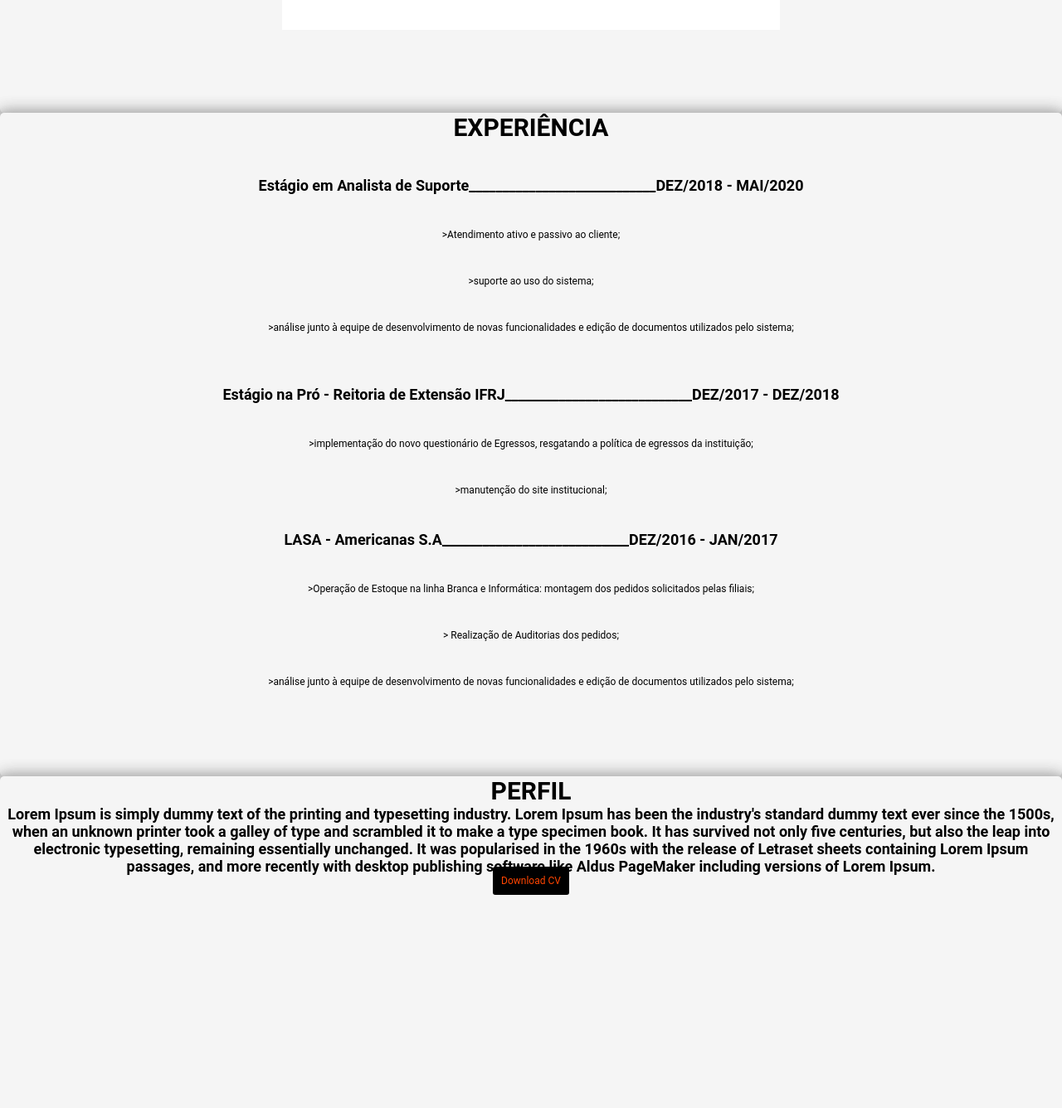
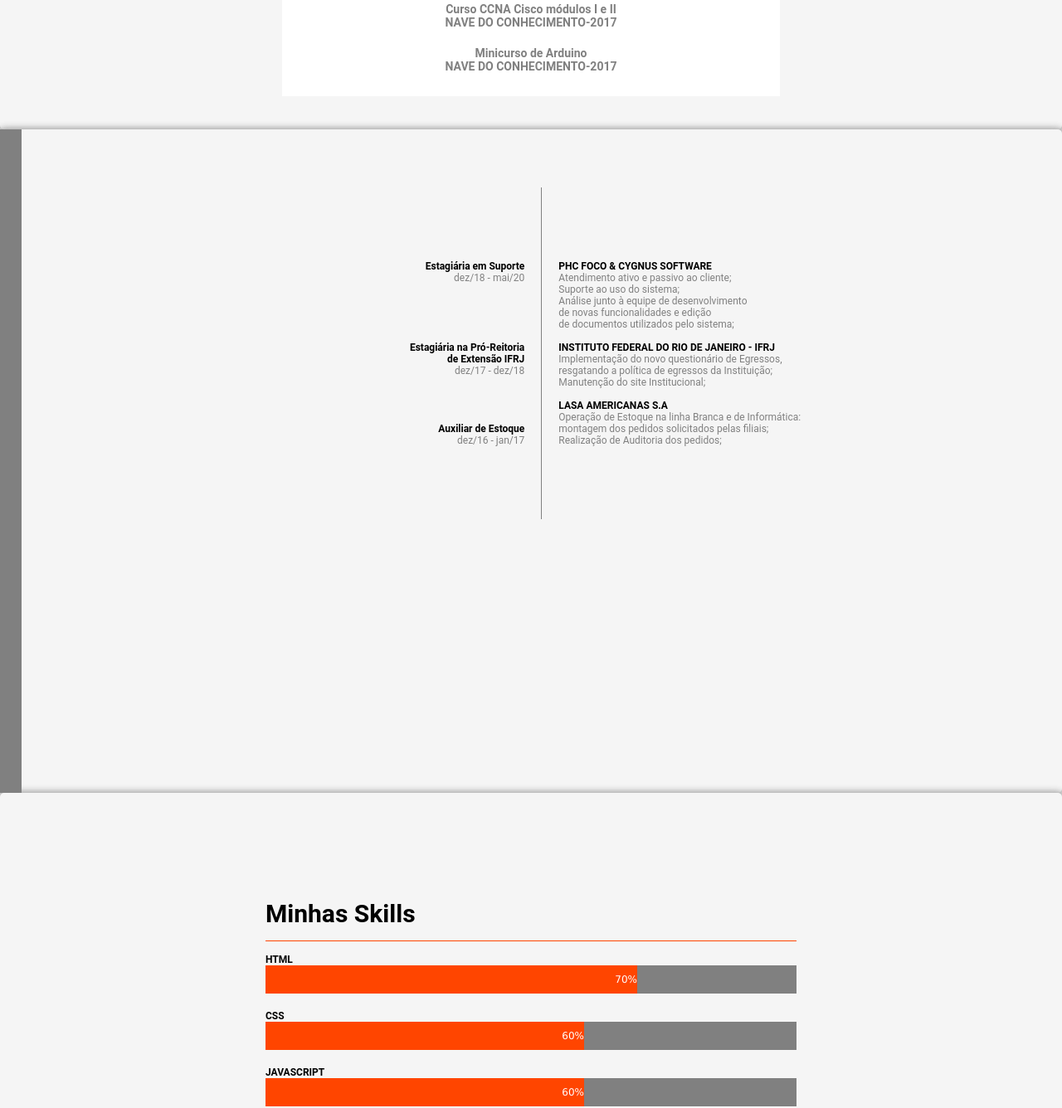
Before and after one commit to GabiVilamar/GabiVilamar.github.io, a plain HTML site: page index.html in a window 1280 px wide. Shown: the part 1464-2800 px from the top of the page at 83% size. Drawn offline with nearby package versions, Linux system fonts and the light colour scheme.

Commit message:
UpDate
Ataulização de seções

```diff
--- a/Estilos/estilo.css
+++ b/Estilos/estilo.css
@@ -10,9 +10,6 @@ html,body{
     color: black;
     font-family: "Roboto","Open Sans","Roboto", monospace;
 
-}
-.scroller{
-     scrollbar-color: orangered;
 }
 .botao{
     width: 10%;
@@ -111,14 +108,7 @@ nav a{
     margin-top: 0;
     transition-delay: .3s;
 }
-.linha{
-    width: 50%;
-    height: 1px;
-    position: absolute;
-    background-color: orangered;
-    margin-top: -25px;
-}
-.container{
+.container1{
     width: 50%;
     margin-top: 5%;
 }
@@ -204,7 +194,7 @@ figure{
     background-repeat: no-repeat;
     background-position: center center;
     border-radius: 5px;
-    box-shadow: 0 0 10px #b6b6b6, 0 0 20px #b6b6b6, 0 0 20px #b6b6b6;
+    box-shadow: 0 0 5px #b6b6b6, 0 0 10px #b6b6b6, 0 0 10px #b6b6b6;
     text-align: center;
 }
 .content#home{
@@ -230,13 +220,13 @@ figure{
 #formacao{background-color:whitesmoke;}
 #experiencia{background-color: whitesmoke;}
 #perfilP{background-color: whitesmoke;}
-#adicionais{background-color: whitesmoke;}
+#adicionais{background-color: #FCCE00;}
 
 #email, #fone{
     color: #b6b6b6;
 }
 .formacao{
-    height: 600px;
+    height: 720px;
     width: 600px;
     background-color: white;
     padding: 3%;
@@ -252,6 +242,7 @@ figure{
     justify-content: center;
     align-items: center;
     list-style-type: none;
+    margin-top: 20px;
 }
 .content#formacao h1{
     padding-top: 2%;
@@ -264,7 +255,84 @@ figure{
     font-size: 14px;
     color:#808080;
 }
+.content#experiencia{
+    display:flex;
+    text-align: center;
+}
+#experiencia >.direita p,.esquerda p{
+    color: #808080;
+}
+.center{
+    background-color: #808080;
+    width: 2%;
+}
+.linha{
+    height: 50vh;
+    border-left: 1px solid;
+    border-color: #808080;
+    box-sizing: border-box;
+    display:flex;
+    flex-direction: column;
+    justify-content: center;
+    position: relative;
+    margin-top: 70px;
 
+}
+.direita{
+    width: 49%;
+    height: 50vh;
+    display:flex;
+    flex-direction: column;
+    justify-content: center;
+    text-align: right;
+    padding-right: 20px;
+    margin-top: 70px;
+}
+.esquerda{
+    width: 49%;
+    height: 50vh;
+    display:flex;
+    flex-direction: column;
+    justify-content: center;
+    text-align: left;
+    padding-left:20px ;
+    margin-top: 70px;
+}.sub{
+    width: 50vw;
+    height: 1px;
+    background-color: orangered;
+    margin-bottom: 15px;
+    margin-top: 15px;
+}
+.content#perfil{
+    width: 100vw ;
+    background-color: whitesmoke;
+    display: flex;
+    flex-direction: column;
+    text-align: left;
+    padding-left: 25vw;
+    padding-right: 25vw;
+    padding-top: 10%;
+}
+
+
+.container{
+    font-family: Verdana, Geneva, Tahoma, sans-serif;
+    width: 50vw;
+    background-color: #808080;
+    margin-bottom: 20px
+
+}
+.skills{
+    text-align: right;
+    padding-top: 10px;
+    padding-bottom: 10px;
+    color: white;
+}
+.html{width: 70%; background-color: orangered;}
+.css{width: 60%; background-color: orangered;}
+.js{width: 60%; background-color: orangered;}
+.c{width: 70%; background-color: orangered;}
 /*section.content h2 >span{
     color:orangered;
 }*/
@@ -278,20 +346,30 @@ footer{
     font:'arial';
     font-size: 12px;
     background: whitesmoke;
-    width: 100%;
+    width: 100vw;
 }
 .cv{
     width: 100%;
-    height: 50px;
+    height: 5vh;
     text-align: center;
+    margin-top: 15vh ;
 }
 #download{
     width: 100px;
     border-radius: 3px;
-    background-color: black;
-    color: orangered;
+    background-color: #808080;
+    color: white;
     padding: 10px;
     position: relative;
     font-size: 12px;
     text-decoration: none;
 }
+#download:hover{
+    width: 100px;
+    border-radius: 3px;
+    background-color: orangered;
+    padding: 10px;
+    position: relative;
+    font-size: 12px;
+    text-decoration: none;
+}
--- a/index.html
+++ b/index.html
@@ -20,23 +20,20 @@
             <ul>
             <li><a href="#home"><div class="link">🏠 Home</div></a></li>
             <li><a href="#formacao"><div class="link">📚 Formação</div></a></li>
-            <li><a href="#experiencia"><div class="link">🧰 Experiência</div></a></li>
-            <li> <a href="#perfilP"><div class="link">👩‍💻 Perfil Profissional</div></a></li>
+            <li><a href="#experiencia"><div class="link">🧰 Background</div></a></li>
+            <li> <a href="#perfil"><div class="link">👩‍💻 Perfil Profissional</div></a></li>
             <li><a href="#adicionais"><div class="link">📰 Adicionais</div></a></li>
             </ul>
         </nav>
     </div>
 </div>
 <section id="home" class="content">
-
-    <div class="container">
+    <div class="container1">
         <figure>
             <img src="imagens/eu.png" alt="foto-perfil">
          </figure>
           <h1>Olá,sou Gabrielle Vilamar</h1><br><br>
-          <div class="linha">
-    </div><h2>
-            <h3>
+           <h2><h3>
             <a href=""><i class="fas fa-envelope-open" id="social"></i></a> <strong id="email">gabivilamar@gmail.com</strong><br>
             <a href=""><i class="fas fa-mobile-alt" id="social2"></i></a> <strong id="fone">(21)99251 1468</strong>
             <p>FrontEnd Web & Mobile</p>
@@ -56,51 +53,72 @@
             <br><strong>🍾 Me formo em Dezembro de 2021 🍾</strong>
         </p><br>
         <p>
-            Estou sempre estudando algo novo, buscando sempre áreas que fomentem minha profissão, estes são alguns:
+            Estou sempre estudando algo novo, buscando sempre áreas que fomentem minha profissão.<br><br>Estes são alguns dos cursos que fiz até hoje:
         </p><br>
         <ul>
-            <li>Curso CCNA Cisco módulos I e II / Nave do Conhecimento - 2017</li><br>
-            <li>Inglês técnico (English Works) / Nave do conhecimento - 2017</li><br>
-            <li> Minicurso de Arduino / Nave do Conhecimento - 2017</li><br>
+            <li>React Native: Desenvolva APPs Nativas para Android e iOS<br>UDEMY - 2020</li><br>
+            <li>Gestão de Projetos e Aplicativos de Impacto<br>RECODE-2020</li><br>
+            <li>Tecnologias Exponenciais<br>RECODE-2020</li><br>
+             <li>JavaScript e Jquery<br>UDEMY-2019</li><br>
+             <li>Curso CCNA Cisco módulos I e II<br>NAVE DO CONHECIMENTO-2017</li><br>
+            <li> Minicurso de Arduino<br>NAVE DO CONHECIMENTO-2017</li><br>
         </ul>
        </h2>
        </div>
     </section>
     <section id="experiencia" class="content">
-        <h1>EXPERIÊNCIA</h1><br><br><br>
-        <h2> Estágio em Analista de Suporte____________________________DEZ/2018 - MAI/2020
-        </h2>
-            <p><br><br><br>
-            >Atendimento ativo e passivo ao cliente;
-             </p>
-                <p><br><br><br>
-                >suporte ao uso do sistema;
-                </p>
-                <p><br><br><br>
-                 >análise junto à equipe de desenvolvimento de novas funcionalidades e edição de documentos utilizados pelo sistema;
-                </p>
-    <h2><br><br><br> Estágio na Pró - Reitoria de Extensão IFRJ____________________________DEZ/2017 - DEZ/2018</h2>
-                    <p><br><br><br>
-                    >implementação do novo questionário de Egressos, resgatando a política de egressos da instituição;
-                    </p>
-                        <p><br><br><br>
-                         >manutenção do site institucional;
-                        </p>
-    <h2><br><br> LASA - Americanas S.A____________________________DEZ/2016 - JAN/2017</h2>
-                            <p><br><br><br>
-                            >Operação de Estoque na linha Branca e Informática: montagem dos pedidos solicitados pelas filiais;
-                            </p>
-                                <p><br><br><br>
-                                 > Realização de Auditorias dos pedidos;
-                                </p>
-                                <p><br><br><br>
-                                  >análise junto à equipe de desenvolvimento de novas funcionalidades e edição de documentos utilizados pelo sistema;
-                                </p>
-                            </section>
-    <section id="perfilP" class="content">
-        <h1>PERFIL</h1>
-        <h2>Lorem Ipsum is simply dummy text of the printing and typesetting industry. Lorem Ipsum has been the industry's standard dummy text ever since the 1500s, when an unknown printer took a galley of type and scrambled it to make a type specimen book. It has survived not only five centuries, but also the leap into electronic typesetting, remaining essentially unchanged. It was popularised in the 1960s with the release of Letraset sheets containing Lorem Ipsum passages, and more recently with desktop publishing software like Aldus PageMaker including versions of Lorem Ipsum.
-        </h2>
+        <div class="center"></div>
+              <div class="direita">
+                  <h3></h3>
+                      <h4>Estagiária em Suporte</h4>
+                      <p>dez/18 - mai/20</p><br><br><br><br><br>
+                      <h4>Estagiária na Pró-Reitoria <br>de Extensão IFRJ</h4>
+                      <p>dez/17 - dez/18</p><br><br><br><br>
+                      <h4>Auxiliar de Estoque</h4>
+                      <p>dez/16 - jan/17</p>
+                  </div>
+                  <div class="linha">
+                 </div>
+
+
+
+                  <div class="esquerda">
+                      <h4> PHC FOCO & CYGNUS SOFTWARE</h4>
+                      <p>Atendimento ativo e passivo ao cliente;</p>
+                      <p>Suporte ao uso do sistema;</p>
+                      <p>Análise junto à equipe de desenvolvimento<br>de novas funcionalidades e edição<br>de documentos utilizados pelo sistema;</p><br>
+                      <h4> INSTITUTO FEDERAL DO RIO DE JANEIRO - IFRJ</h4>
+                      <p>Implementação do novo questionário de Egressos,<br>resgatando a política de egressos da Instituição;</p>
+                      <p>Manutenção do site Institucional;</p><br>
+                      <h4>LASA AMERICANAS S.A</h4>
+                      <p>Operação de Estoque na linha Branca e de Informática:<br>montagem dos pedidos solicitados pelas filiais;</p>
+                      <p>Realização de Auditoria dos pedidos;</p>
+                  </div>
+</section>
+    <section id="perfil" class="content">
+        <h2></h2>
+        <h1>Minhas Skills</h1>
+        <div class="sub"></div>
+        <p><b>HTML</b></p>
+        <div class="container">
+            <div class="skills html">70%</div>
+        </div>
+
+        <p><b>CSS</b></p>
+        <div class="container">
+            <div class="skills css">60%</div>
+        </div>
+
+        <p><b>JAVASCRIPT </b></p>
+        <div class="container">
+            <div class="skills js">60%</div>
+        </div>
+        <p><b>C</b></p>
+        <div class="container">
+            <div class="skills c">70%</div>
+        </div>
+
+        <p></p>
         <div class="cv">
             <a href="meu_curriculo/Gabi_curriculo.pdf" id="download"download="GabrielleVilamar">Download CV</a>
         </div>
@@ -110,7 +128,7 @@
         <h2>Lorem Ipsum is simply dummy text of the printing and typesetting industry. Lorem Ipsum has been the industry's standard dummy text ever since the 1500s, when an unknown printer took a galley of type and scrambled it to make a type specimen book. It has survived not only five centuries, but also the leap into electronic typesetting, remaining essentially unchanged. It was popularised in the 1960s with the release of Letraset sheets containing Lorem Ipsum passages, and more recently with desktop publishing software like Aldus PageMaker including versions of Lorem Ipsum.
     </section>
     <footer>
-        <p> &copy; 2020 | Design por Gabrielle Vilamar</p>
+        <p>&copy; Design por Gabrielle Vilamar | copyright 2020</p>
     </footer>
     <script src="https://kit.fontawesome.com/fa6737acee.js" crossorigin="anonymous"></script>
     <script src="https://ajax.googleapis.com/ajax/libs/jquery/1.11.0/jquery.min.js"></script>
```
